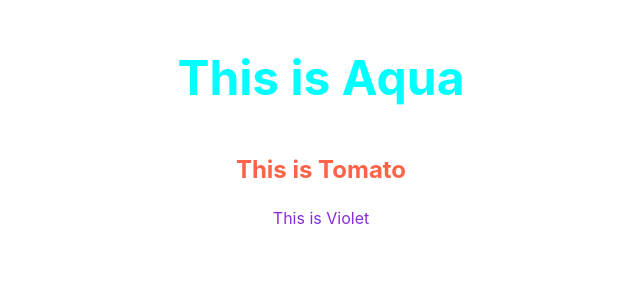
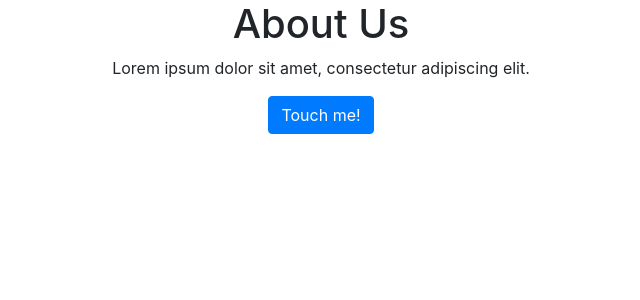
Before and after one commit to Jody-septiawan/reactjs-advance-result, a React (Create React App) app: page / in a window 1280 px wide. Shown: the top 300 px of the page, without its empty margins (319-959 px from the left). Built offline with nearby package versions, Linux system fonts and the light colour scheme.

Commit message:
done react bootstrap example

```diff
--- a/package.json
+++ b/package.json
@@ -6,7 +6,9 @@
     "@testing-library/jest-dom": "^5.14.1",
     "@testing-library/react": "^11.2.7",
     "@testing-library/user-event": "^12.8.3",
+    "bootstrap": "^4.6.0",
     "react": "^17.0.2",
+    "react-bootstrap": "^1.6.1",
     "react-dom": "^17.0.2",
     "react-scripts": "4.0.3",
     "web-vitals": "^1.1.2"
--- a/src/App.js
+++ b/src/App.js
@@ -1,10 +1,11 @@
-// import the components here
-import GlobalCss from "./components/GlobalCss";
+import "bootstrap/dist/css/bootstrap.min.css";
+import ReactBootstrapExample from "./components/ReactBootstrapExample";
+
 function App() {
   // code inside div
   return (
     <div>
-      <GlobalCss />
+      <ReactBootstrapExample />
     </div>
   );
 }
--- a/src/components/GlobalCss.js
+++ /dev/null
@@ -1,13 +0,0 @@
-import "../styles/styles.css";
-
-function GlobalCss() {
-  return (
-    <div className="text-center">
-      <p className="text-big-aqua">This is Aqua</p>
-      <p className="text-medium-tomato">This is Tomato</p>
-      <p className="text-color-violet">This is Violet</p>
-    </div>
-  );
-}
-
-export default GlobalCss;
--- /dev/null
+++ b/src/components/ReactBootstrapExample.js
@@ -0,0 +1,13 @@
+import { Container, Button } from "react-bootstrap";
+
+const ReactBootstrapExample = () => {
+  return (
+    <Container className="text-center">
+      <p className="h1">About Us</p>
+      <p>Lorem ipsum dolor sit amet, consectetur adipiscing elit.</p>
+      <Button>Touch me!</Button>
+    </Container>
+  );
+};
+
+export default ReactBootstrapExample;
--- a/src/styles/styles.css
+++ /dev/null
@@ -1,17 +0,0 @@
-.text-center {
-  text-align: center;
-}
-.text-big-aqua {
-  font-size: 48px;
-  color: aqua;
-  font-weight: bold;
-}
-.text-medium-tomato {
-  font-size: 24px;
-  color: tomato;
-  font-weight: bold;
-}
-
-.text-color-violet {
-  color: blueviolet;
-}
```
Also changed, not shown: 1 other file (tests, documents, lock files or other folders).
